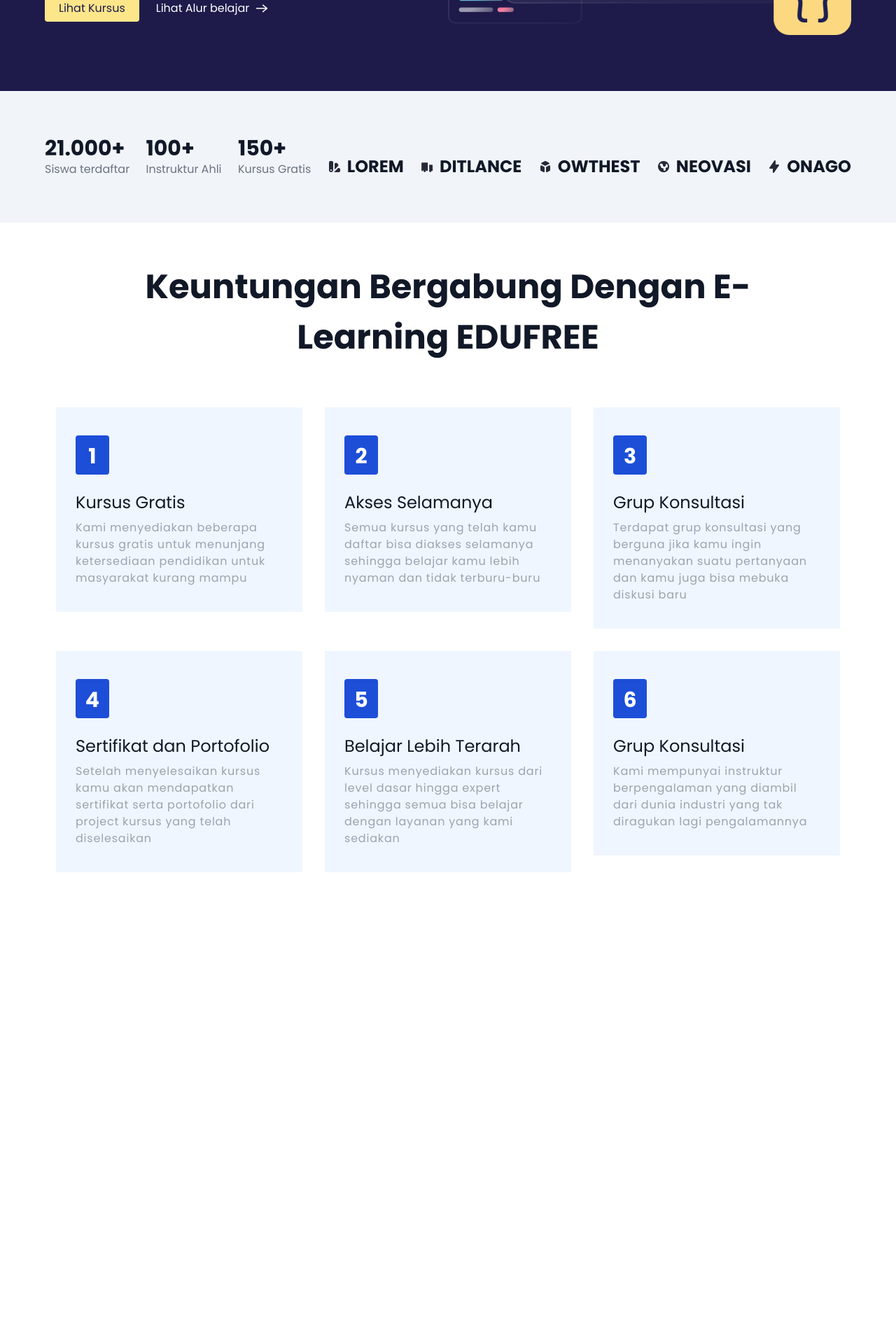
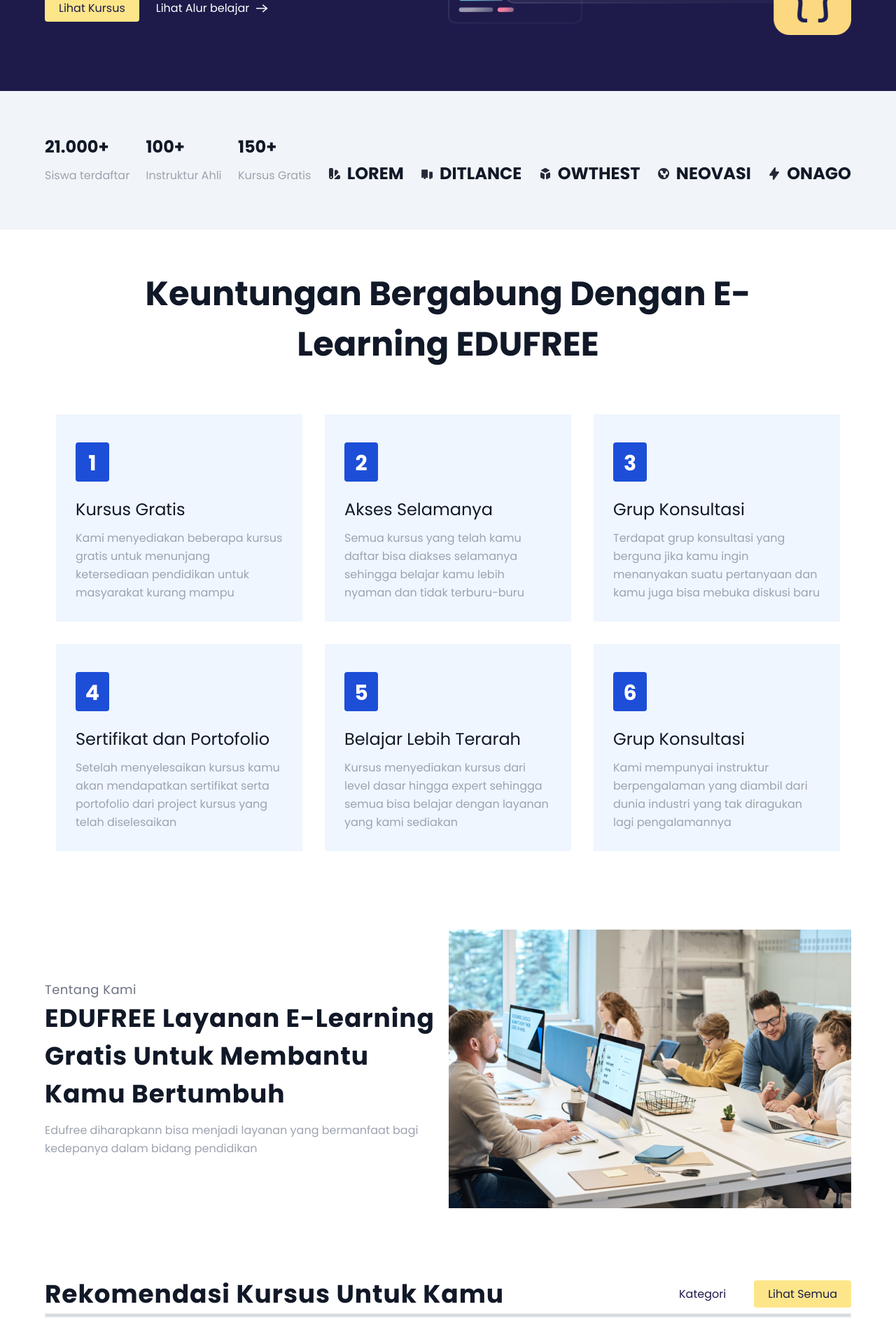
Before and after one commit to agustina12/EDUFREE-web, a Next.js app: page / in a window 1280 px wide. Shown: the part 480-2400 px from the top of the page at 70% size. Before the commit the page ends 1798 px from the top, so only its background shows below. Built offline with nearby package versions, Linux system fonts and the light colour scheme.

Commit message:
add new SectionAbout.js, SectionRecommend.js and fix variabel css tailwind for title and paragrph text

```diff
--- a/src/app/components/Button.js
+++ b/src/app/components/Button.js
@@ -1,8 +1,9 @@
 export default function Button({ className, children, variant }) {
   const addClassName = className ? `${className}` : "";
   const variants = {
-    "outline-white": `border border-white text-white`,
-    "btn-yellow": `bg-amber-200 text-indigo-950`,
+    "outline-white": `border border-white text-white hover:border-yellow-300 hover:text-yellow-300`,
+    "btn-yellow": `bg-amber-200 text-indigo-950 hover:bg-amber-300`,
+    "btn-transparent": `bg-transparent text-indigo-950`,
   };
 
   const pickedVariant = variants[variant];
@@ -11,8 +12,7 @@ export default function Button({ className, children, variant }) {
     <div className="">
       <a
         href="#"
-        className={`rounded py-2 px-5 text-base font-normal w-auto ${pickedVariant}${addClassName}`}
-      >
+        className={`rounded py-2 px-5 text-base font-normal w-auto ${pickedVariant}${addClassName}`}>
         {children}
       </a>
     </div>
--- a/src/app/components/JoinCard.js
+++ b/src/app/components/JoinCard.js
@@ -1,13 +1,13 @@
+import SectionParagraph from "./SectionParagraph";
+import SectionTitle from "./SectionTitle";
 export default function JoinCard({ angka, judul, teks }) {
   return (
     <div className=" bg-blue-50 p-7">
       <h1 className="text-3xl font-semibold text-white bg-blue-700 py-3 px-3 w-12 h-14 my-3 rounded text-center">
         {angka}
       </h1>
-      <h2 className="text-2xl text-gray-900 font-normal mt-6">{judul}</h2>
-      <p className="text-base text-gray-400 font-normal tracking-wider py-2 text-wrap">
-        {teks}
-      </p>
+      <SectionTitle variant="text-2xll">{judul}</SectionTitle>
+      <SectionParagraph variant="text-base">{teks}</SectionParagraph>
     </div>
   );
 }
--- /dev/null
+++ b/src/app/components/SectionAbout.js
@@ -0,0 +1,21 @@
+import SectionParagraph from "./SectionParagraph";
+import SectionTitle from "./SectionTitle";
+export default function SectionAbout() {
+  return (
+    <div className="flex">
+      <div className="w-6/12 flex flex-col justify-center">
+        <SectionParagraph variant="text-lg">Tentang Kami</SectionParagraph>
+        <SectionTitle variant="text-4xl">
+          EDUFREE Layanan E-Learning Gratis Untuk Membantu Kamu Bertumbuh
+        </SectionTitle>
+        <SectionParagraph variant="text-base">
+          Edufree diharapkann bisa menjadi layanan yang bermanfaat bagi
+          kedepanya dalam bidang pendidikan
+        </SectionParagraph>
+      </div>
+      <div className="w-6/12 flex justify-end">
+        <img src="./about.png" className="w-auto h-auto" />
+      </div>
+    </div>
+  );
+}
--- a/src/app/components/SectionBrand.js
+++ b/src/app/components/SectionBrand.js
@@ -1,49 +1,39 @@
 import SectionParagraph from "./SectionParagraph";
-import SectionTitle from "./Sectiontitle";
+import SectionTitle from "./SectionTitle";
 export default function SectionBrand() {
   return (
     <div className="flex justify-between items-end">
       <div className="">
-        <SectionTitle>21.000+</SectionTitle>
-        <SectionParagraph>Siswa terdaftar</SectionParagraph>
+        <SectionTitle variant="text-2xl">21.000+</SectionTitle>
+        <SectionParagraph variant="text-base">Siswa terdaftar</SectionParagraph>
       </div>
       <div className="">
-        <SectionTitle>100+</SectionTitle>
-        <SectionParagraph>Instruktur Ahli</SectionParagraph>
+        <SectionTitle variant="text-2xl">100+</SectionTitle>
+        <SectionParagraph variant="text-base">Instruktur Ahli</SectionParagraph>
       </div>
       <div className="">
-        <SectionTitle>150+</SectionTitle>
-        <SectionParagraph>Kursus Gratis</SectionParagraph>
+        <SectionTitle variant="text-2xl">150+</SectionTitle>
+        <SectionParagraph variant="text-base">Kursus Gratis</SectionParagraph>
       </div>
       <div className="flex items-center gap-2">
         <img src="./lorem.svg" className="w-5 " />
-        <a href="#" className="text-gray-900 text-2xl font-semibold uppercase">
-          lorem
-        </a>
+        <SectionTitle variant="text-2xl">lorem</SectionTitle>
       </div>
       <div className="flex items-center gap-2">
         <img src="./ditlance.svg" className="w-5 " />
-        <a href="#" className="text-gray-900 text-2xl font-semibold uppercase">
-          ditlance
-        </a>
+        <SectionTitle variant="text-2xl">ditlance</SectionTitle>
       </div>
       <div className="flex items-center gap-2">
         <img src="./owthest.svg" className="w-5 " />
-        <a href="#" className="text-gray-900 text-2xl font-semibold uppercase">
-          owthest
-        </a>
+        <SectionTitle variant="text-2xl">owthest</SectionTitle>
       </div>
       <div className="flex items-center gap-2">
         <img src="./neovasi.svg" className="w-5" />
-        <a href="#" className="text-gray-900 text-2xl font-semibold uppercase">
-          neovasi
-        </a>
+        <SectionTitle variant="text-2xl">neovasi</SectionTitle>
       </div>
       <div className="flex items-center gap-2">
         <img src="./onago.svg" className="w-5" />
-        <a href="#" className="text-gray-900 text-2xl font-semibold uppercase">
-          onago
-        </a>
+        <SectionTitle variant="text-2xl">onago</SectionTitle>
       </div>
     </div>
   );
--- a/src/app/components/SectionJoin.js
+++ b/src/app/components/SectionJoin.js
@@ -1,49 +1,50 @@
 import JoinCard from "./JoinCard";
-export default function Sectionjoin() {
+import SectionTitle from "./SectionTitle";
+export default function SectionJoin() {
   return (
     <div className="my-14">
       <div className="flex items-center text-center mx-20 my-12">
-        <h1 className="font-semibold text-gray-900 text-5xl leading-normal">
+        <SectionTitle variant="text-5xl">
           Keuntungan Bergabung Dengan E-Learning EDUFREE
-        </h1>
+        </SectionTitle>
       </div>
       <div className="flex flex-wrap">
-        <div className="w-4/12 px-4 py-4">
+        <div className="w-4/12 py-4 px-4">
           <JoinCard
             angka="1"
             judul="Kursus Gratis"
             teks="Kami menyediakan beberapa kursus gratis untuk menunjang ketersediaan pendidikan untuk masyarakat kurang mampu"
           />
         </div>
-        <div className="w-4/12 px-4 py-4">
+        <div className="w-4/12 py-4 px-4">
           <JoinCard
             angka="2"
             judul="Akses Selamanya"
             teks="Semua kursus yang telah kamu daftar bisa diakses selamanya sehingga belajar kamu lebih nyaman dan tidak terburu-buru"
           />
         </div>
-        <div className="w-4/12 px-4 py-4">
+        <div className="w-4/12 py-4 px-4">
           <JoinCard
             angka="3"
             judul="Grup Konsultasi"
             teks="Terdapat grup konsultasi yang berguna jika kamu ingin menanyakan suatu pertanyaan dan kamu juga bisa mebuka diskusi baru"
           />
         </div>
-        <div className="w-4/12 px-4 py-4">
+        <div className="w-4/12 py-4 px-4">
           <JoinCard
             angka="4"
             judul="Sertifikat dan Portofolio"
             teks="Setelah menyelesaikan kursus kamu akan mendapatkan sertifikat serta portofolio dari project kursus yang telah diselesaikan"
           />
         </div>
-        <div className="w-4/12 px-4 py-4">
+        <div className="w-4/12 py-4 px-4">
           <JoinCard
             angka="5"
             judul="Belajar Lebih Terarah"
             teks="Kursus menyediakan kursus dari level dasar hingga expert sehingga semua  bisa belajar dengan  layanan yang kami sediakan"
           />
         </div>
-        <div className="w-4/12 px-4 py-4">
+        <div className="w-4/12 py-4 px-4">
           <JoinCard
             angka="6"
             judul="Grup Konsultasi"
--- a/src/app/components/SectionParagraph.js
+++ b/src/app/components/SectionParagraph.js
@@ -1,3 +1,12 @@
-export default function SectionParagraph({ children }) {
-  return <p className="text-base text-gray-500 font-normal">{children}</p>;
+export default function SectionParagraph({ className, children, variant }) {
+  const addClassName = className ? `${className}` : "";
+  const variants = {
+    "text-base": "text-base text-gray-400 mt-3 leading-relaxed",
+    "text-lg": "text-lg tracking-wide text-gray-500",
+  };
+  const pickedVariant = variants[variant];
+
+  return (
+    <p className={`font-normal  ${pickedVariant}${addClassName}`}>{children}</p>
+  );
 }
--- /dev/null
+++ b/src/app/components/SectionRecommend.js
@@ -0,0 +1,23 @@
+import SectionTitle from "./SectionTitle";
+import Button from "./Button";
+export default function SectionRecommend() {
+  return (
+    <div>
+      <div className="flex items-center divide-inherit ">
+        <div className="w-9/12 ">
+          <SectionTitle variant="text-4xl">
+            Rekomendasi Kursus Untuk Kamu
+          </SectionTitle>
+        </div>
+        <div className="w-3/12 flex justify-end">
+          <div className="flex items-center">
+            <Button variant="btn-transparent">Kategori</Button>
+            <img src="./arrow.svg" className="w-5 stroke-indigo-950" />
+          </div>
+          <Button variant="btn-yellow">Lihat Semua</Button>
+        </div>
+      </div>
+      <hr className="border-2 py-px bg-gray-300 w-full" />
+    </div>
+  );
+}
--- a/src/app/components/SectionTitle.js
+++ b/src/app/components/SectionTitle.js
@@ -1,3 +1,17 @@
-export default function SectionTitle({ children }) {
-  return <h4 className="text-3xl font-semibold text-gray-900">{children}</h4>;
+export default function SectionTitle({ className, children, variant }) {
+  const addClassName = className ? `${className}` : "";
+  const variants = {
+    "text-2xl": "text-2xl uppercase font-semibold",
+    "text-2xll": "text-2xl font-normal mt-6",
+    "text-4xl": "text-4xl tracking-wide font-semibold leading-normal ",
+    "text-5xl": "text-5xl leading-normal font-semibold",
+  };
+
+  const pickedVariant = variants[variant];
+
+  return (
+    <h1 className={` text-gray-900 ${pickedVariant}${addClassName}`}>
+      {children}
+    </h1>
+  );
 }
--- a/src/app/page.js
+++ b/src/app/page.js
@@ -1,7 +1,9 @@
 import Navbar from "./components/Navbar";
 import Hero from "./components/Hero";
 import SectionBrand from "./components/SectionBrand";
-import Sectionjoin from "./components/SectionJoin";
+import SectionJoin from "./components/SectionJoin";
+import SectionAbout from "./components/SectionAbout";
+import SectionRecommend from "./components/SectionRecommend";
 import "../app/globals.css";
 
 export default function Home() {
@@ -20,7 +22,13 @@ export default function Home() {
           </div>
         </div>
         <div className="mx-16 my-10">
-          <Sectionjoin />
+          <SectionJoin />
+        </div>
+        <div className="mx-16 my-24">
+          <SectionAbout />
+        </div>
+        <div className="mx-16 my-24">
+          <SectionRecommend />
         </div>
       </div>
     </>
```
Also changed, not shown: public/about.png (added).
